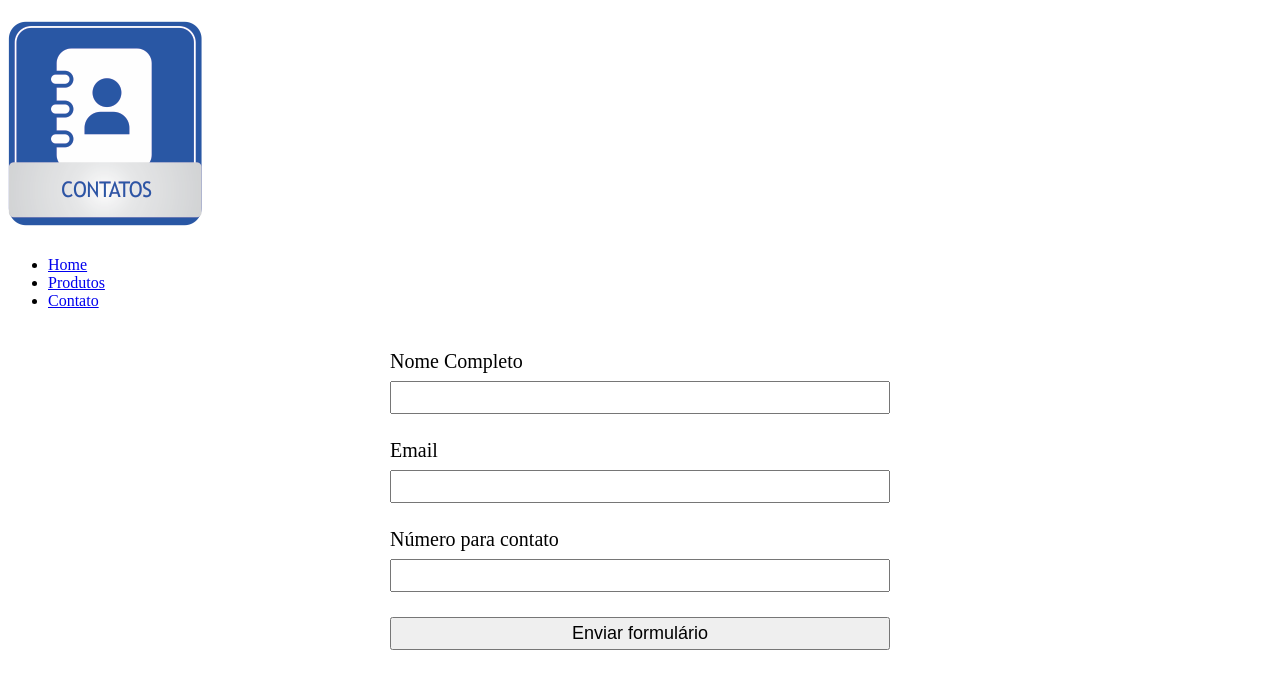
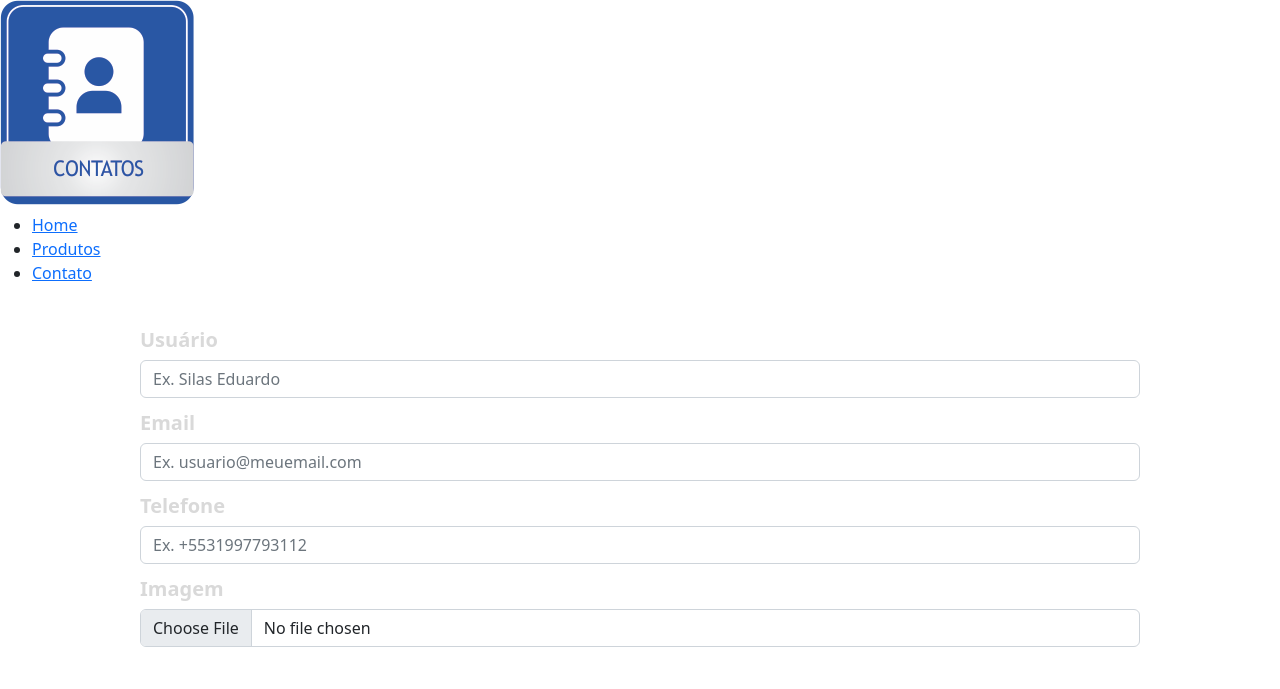
Before and after one commit to silasedubjg/Contatos_py, a Django app: page /home/ in a window 1280 px wide. Shown: the top 689 px of the page. Run offline with Django 4.2, Linux system fonts and the light colour scheme.

Commit message:
criando templates, views e url

```diff
--- a/contatos/templates/index.html
+++ b/contatos/templates/index.html
@@ -6,7 +6,7 @@
 <head>
     <meta charset="UTF-8">
     <title>Contatos</title>
-
+    <link href="https://cdn.jsdelivr.net/npm/bootstrap@5.2.2/dist/css/bootstrap.min.css" rel="stylesheet" integrity="sha384-Zenh87qX5JnK2Jl0vWa8Ck2rdkQ2Bzep5IDxbcnCeuOxjzrPF/et3URy9Bv1WTRi" crossorigin="anonymous">
     <link rel="stylesheet" href="{% static '/styles/style.css' %}">
 </head>
 
@@ -23,21 +23,14 @@
     </header>
     <main class="main-contact">
         <form class="form-contact">
-            <label class="entry-label" for="name">Nome Completo</label>
-            <input class="entry" type="text" name="" id="name" required>
-
-            <label class="entry-label" for="email">Email</label>
-            <input class="entry" type="email" name="" id="email" required>
-
-            <label class="entry-label" for="phone">Número para contato</label>
-            <input class="entry" type="tel" name="" id="phone" required>
-
-
-
-            </div>
-
-
-            <input class="entry" type="submit" value="Enviar formulário">
+           {% csrf_token %}
+                    <div class="row">
+                    {% for campo in form.visible_fields %}
+                        <div class="col-12 col-lg-12" style="margin-bottom: 10px;">
+                            <label for="{{field.id_for_label}}" placeholder='{{campo.placeholder}}' style="color:#D9D9D9; margin-bottom: 5px;"><b>{{campo.label}}</b></label>
+                            {{campo}}
+                        </div>
+                    {% endfor %}
         </form>
     </main>
     <footer class="footer">
--- /dev/null
+++ b/contatos/usuarios/forms.py
@@ -0,0 +1,52 @@
+from django import forms
+from usuarios.models import *
+from phonenumber_field.modelfields import PhoneNumberField
+
+# class cadastroForm(forms.Form):
+#     nome= forms.CharField(
+#         max_length=100,
+#         label="usuario",
+#         required=True,
+#         widget=forms.TextInput(attrs={'placeholder': 'Ex: Silas E.', 'class': 'form-control'},
+#                                )
+
+#     )
+#     email = forms.EmailField(
+#         max_length=100,
+#         label="E-mail",
+#         required=True,
+#         widget=forms.EmailInput(
+#             attrs={'placeholder': 'Ex: usuario@mysite.com', 'class': 'form-control'}),
+
+#     )
+#     Telefone = forms.CharField(
+#         max_length=100,
+#         label="Telefone",
+#         required=True,
+#     )
+
+
+#     imagem = forms.FileInput(
+#         max_length=100,
+#         label="Senha",
+#         required=True,
+#         widget=forms.FileInput(
+#             attrs={'class': 'form-control'}),
+
+#     )
+
+
+
+class cadastroForm(forms.ModelForm):
+    class Meta:
+        model = usuario
+        exclude = ['data_fotografia',]
+        labels = {
+            'nome': 'Usuário',
+        }
+        widgets = {
+            'nome': forms.TextInput(attrs={'class': 'form-control','placeholder':"Ex. Silas Eduardo"}),
+            'email': forms.EmailInput(attrs={'class': 'form-control','placeholder':"Ex. usuario@meuemail.com"}),
+            'Telefone': forms.TextInput(attrs={'class': 'form-control','placeholder':"Ex. +5531997793112"}),
+            'imagem': forms.FileInput(attrs={'class': 'form-control'}),
+        }
--- a/contatos/usuarios/views.py
+++ b/contatos/usuarios/views.py
@@ -1,6 +1,9 @@
 from django.shortcuts import render
 from templates import *
+from usuarios.models import usuario
+from usuarios.forms import *
 # Create your views here.
 
 def home(request):
-    return render(request, 'index.html')
+    form = cadastroForm()
+    return render(request, 'index.html', {'form': form})
```
